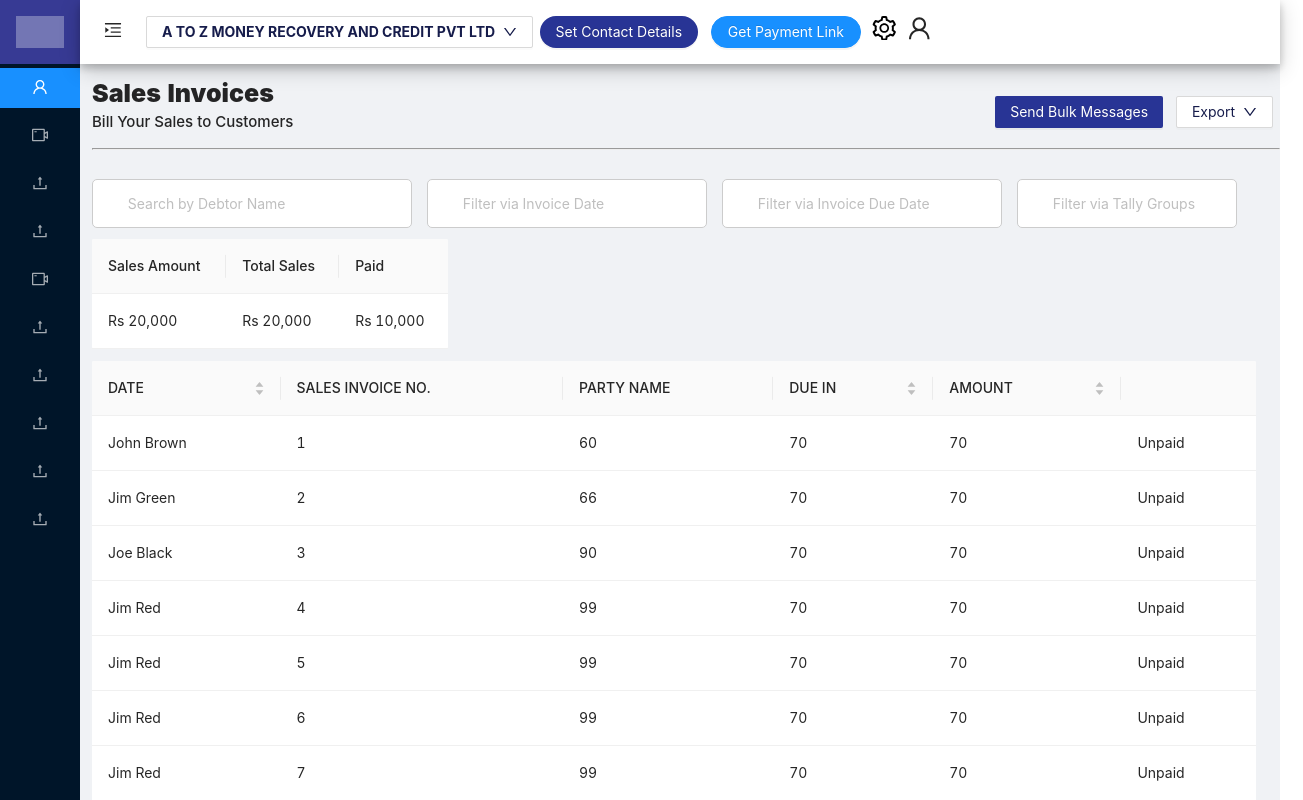
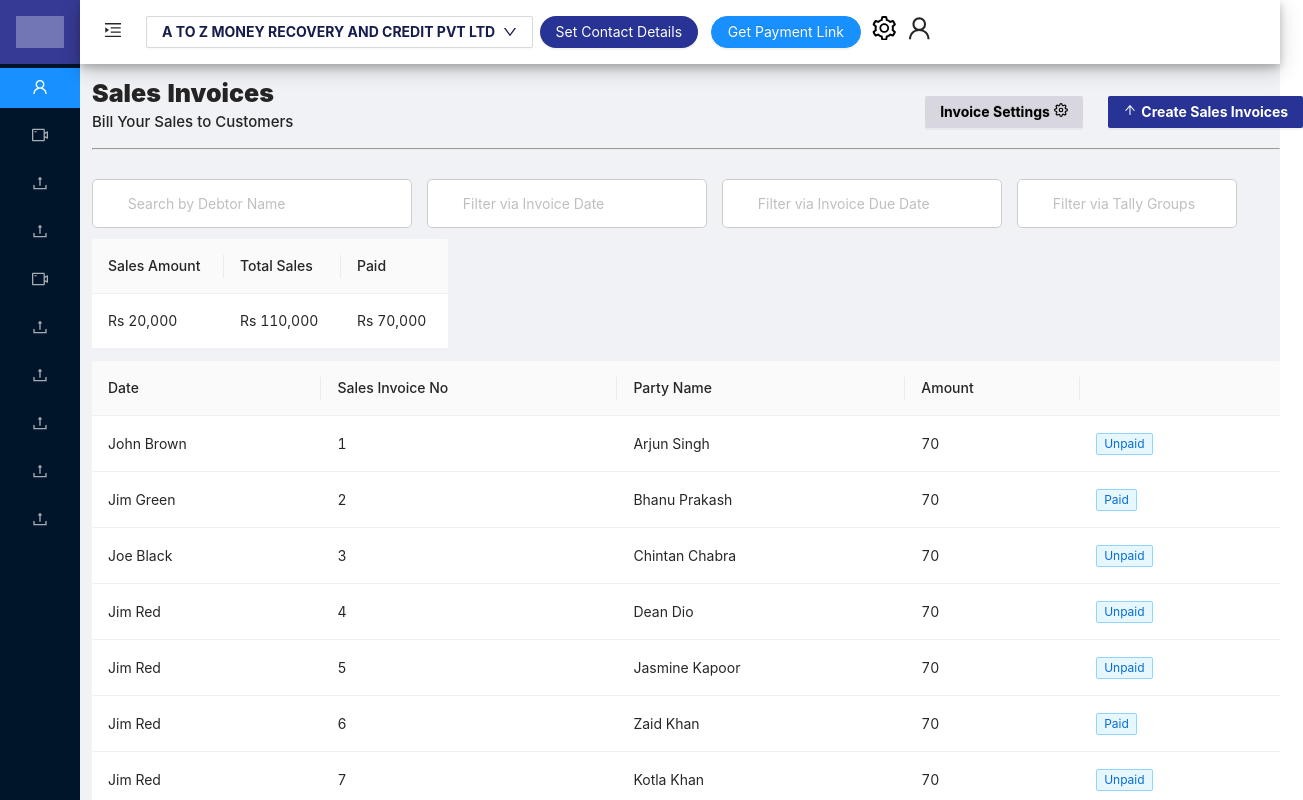
Before and after one commit to VKJ-Law-Offices/frontend, a React (Create React App) app: page /invoices in a window 1280 px wide. Shown: the top 800 px of the page, 1303 px wide, since content can reach past the window. Built offline with nearby package versions, Linux system fonts and the light colour scheme.

Commit message:
data added and tags added

```diff
--- a/package.json
+++ b/package.json
@@ -10,6 +10,7 @@
     "antd": "^4.23.2",
     "react": "^18.2.0",
     "react-dom": "^18.2.0",
+    "react-icons": "^4.4.0",
     "react-router-dom": "^6.4.0",
     "react-scripts": "5.0.1",
     "web-vitals": "^2.1.4"
--- a/src/components/Invoices/Invoices.jsx
+++ b/src/components/Invoices/Invoices.jsx
@@ -1,5 +1,7 @@
 import React, { useState } from "react";
 import { NavLink } from "react-router-dom";
+import { FiSettings } from "react-icons/fi";
+import { AiOutlineArrowUp } from "react-icons/ai"
 import {
   MenuFoldOutlined,
   MenuUnfoldOutlined,
@@ -13,12 +15,13 @@ import { Input, Radio, Pagination, Table, Divider } from "antd";
 import { Card, Button, Col, Row, Statistic } from "antd";
 import { Layout, Menu, Typography } from "antd";
 import Icon, { DownOutlined, UpOutlined } from "@ant-design/icons";
-import { Dropdown, Space } from "antd";
+import { Dropdown, Space, Tag } from "antd";
 
 import "antd/dist/antd.css";
 import "../DashboardLayout/dashboard-layout.css";
 import background from "../../resources/search-icon-SBI-300266455-preview.jpg";
 
+const { Column, ColumnGroup } = Table;
 const { Header, Sider, Content } = Layout;
 const { Search } = Input;
 const { Title } = Typography;
@@ -42,10 +45,11 @@ const maincolumn = [
 const maindata = [
   {
     sales_amount: "Rs 20,000",
-    total_sales: "Rs 20,000",
-    paid: "Rs 10,000"
+    total_sales: "Rs 110,000",
+    paid: "Rs 70,000"
   }
 ]
+
 const columns = [
   {
     title: "DATE",
@@ -81,211 +85,99 @@ const columns = [
   },
   {
     title: "",
-    dataIndex: "button",
-  },
-  // {
-  //   title: "BALANCE DUE",
-  //   dataIndex: "balance_due",
-  //   sorter: {
-  //     compare: (a, b) => a.inv_no - b.inv_no,
-  //     multiple: 3,
-  //   },
-  // },
-  // {
-  //   title: "STATUS",
-  //   dataIndex: "status",
-  //   filters: [
-  //     {
-  //       text: 'Partially Paid',
-  //       value: 'Partially Paid',
-  //     },
-  //     {
-  //       text: 'Not Overdue',
-  //       value: 'Not Overdue',
-  //     },
-  //     {
-  //       text: 'Paid',
-  //       value: 'Paid',
-  //     },
-  //     {
-  //       text: 'Overdue',
-  //       value: 'Overdue',
-  //     },
-  //     {
-  //       text: 'Due Today',
-  //       value: 'Due Today',
-  //     },
-  //     {
-  //       text: 'Created Today',
-  //       value: 'Created Today',
-  //     },
-  //   ],
-  //   onFilter: (value, record) => record.name.indexOf(value) === 0,
-  // },
-  // {
-  //   title: "ACKNOWLEDGED",
-  //   dataIndex: "acknowledged",
-  // },
-  // {
-  //   title: "SEND INVOICE",
-  //   dataIndex: "send_invoice",
-  // },
+    dataIndex: "tags",
+    key: "tags",
+  }
 ];
 
 const data = [
   {
     key: "1",
     date: "John Brown",
-    inv_no: 1,
-    customer_name: 60,
+    sales_invoice: 1,
+    party_name: "Arjun Singh",
     amount: 70,
-    due_date: 70,
-    balance_due: 70,
-    invoice_type: 70,
-    status: 70,
-    acknowledged: 70,
-    send_invoice: 70,
-    button: "Unpaid"
+    tags: ["Unpaid"]
   },
   {
     key: "2",
     date: "Jim Green",
-    inv_no: 2,
-    customer_name: 66,
+    sales_invoice: 2,
+    party_name: "Bhanu Prakash",
     amount: 70,
-    due_date: 70,
-    balance_due: 70,
-    invoice_type: 70,
-    status: 70,
-    acknowledged: 70,
-    send_invoice: 70,
-    button: "Unpaid"
+    tags: ["Paid"]
   },
   {
     key: "3",
     date: "Joe Black",
-    inv_no: 3,
-    customer_name: 90,
+    sales_invoice: 3,
+    party_name: "Chintan Chabra",
     amount: 70,
-    due_date: 70,
-    balance_due: 70,
-    invoice_type: 70,
-    status: 70,
-    acknowledged: 70,
-    send_invoice: 70,
-    button: "Unpaid"
+    tags: ["Unpaid"]
   },
   {
     key: "4",
     date: "Jim Red",
-    inv_no: 4,
-    customer_name: 99,
+    sales_invoice: 4,
+    party_name: "Dean Dio",
     amount: 70,
-    due_date: 70,
-    balance_due: 70,
-    invoice_type: 70,
-    status: 70,
-    acknowledged: 70,
-    send_invoice: 70,
-    button: "Unpaid"
+    tags: ["Unpaid"]
   },
   {
     key: "5",
     date: "Jim Red",
-    inv_no: 5,
-    customer_name: 99,
+    sales_invoice: 5,
+    party_name: "Jasmine Kapoor",
     amount: 70,
-    due_date: 70,
-    balance_due: 70,
-    invoice_type: 70,
-    status: 70,
-    acknowledged: 70,
-    send_invoice: 70,
-    button: "Unpaid"
+    tags: ["Unpaid"]
   },
   {
     key: "6",
     date: "Jim Red",
-    inv_no: 6,
-    customer_name: 99,
+    sales_invoice: 6,
+    party_name: "Zaid Khan",
     amount: 70,
-    due_date: 70,
-    balance_due: 70,
-    invoice_type: 70,
-    status: 70,
-    acknowledged: 70,
-    send_invoice: 70,
-    button: "Unpaid"
+    tags: ["Paid"],
   },
   {
     key: "7",
     date: "Jim Red",
-    inv_no: 7,
-    customer_name: 99,
+    sales_invoice: 7,
+    party_name: "Kotla Khan",
     amount: 70,
-    due_date: 70,
-    balance_due: 70,
-    invoice_type: 70,
-    status: 70,
-    acknowledged: 70,
-    send_invoice: 70,
-    button: "Unpaid"
+    tags: ["Unpaid"]
   },
   {
     key: "8",
     date: "Jim Red",
-    inv_no: 8,
-    customer_name: 99,
+    sales_invoice: 8,
+    party_name: "Rishi Yadav",
     amount: 70,
-    due_date: 70,
-    balance_due: 70,
-    invoice_type: 70,
-    status: 70,
-    acknowledged: 70,
-    send_invoice: 70,
-    button: "Unpaid"
+    tags: ["Unpaid"]
   },
   {
     key: "9",
     date: "Jim Red",
-    inv_no: 9,
-    customer_name: 99,
+    sales_invoice: 9,
+    party_name: "Rohan Kapoor",
     amount: 70,
-    due_date: 70,
-    balance_due: 70,
-    invoice_type: 70,
-    status: 70,
-    acknowledged: 70,
-    send_invoice: 70,
-    button: "Unpaid"
+    tags: ["Unpaid"]
   },
   {
     key: "10",
     date: "Jim Red",
-    inv_no: 10,
-    customer_name: 99,
+    sales_invoice: 10,
+    party_name: "Sanjiv Rathee",
     amount: 70,
-    due_date: 70,
-    balance_due: 70,
-    invoice_type: 70,
-    status: 70,
-    acknowledged: 70,
-    send_invoice: 70,
-    button: "Unpaid"
+    tags: ["Unpaid"]
   },
   {
     key: "11",
     date: "Jim Red",
-    inv_no: 11,
-    customer_name: 99,
+    sales_invoice: 11,
+    party_name: "Tarun Sharma",
     amount: 70,
-    due_date: 70,
-    balance_due: 70,
-    invoice_type: 70,
-    status: 70,
-    acknowledged: 70,
-    send_invoice: 70,
-    button: "Unpaid"
+    tags: ["Unpaid"]
   },
 ];
 
@@ -581,14 +473,25 @@ const Invoices = () => {
                   >
                     <div>
                       <h2 style={{ fontSize: '25px', fontWeight: '900', marginTop: "10px" }}>Sales Invoices</h2>
-                      <h1 style={{ fontSize: '15px' , marginTop: "-8%"}}>Bill Your Sales to Customers</h1>
+                      <h1 style={{ fontSize: '15px', marginTop: "-8%" }}>Bill Your Sales to Customers</h1>
                     </div>
                     <div style={{
                       display: "flex", width: "60px",
                       marginLeft: "auto",
-                      marginRight: 0,
+                      marginRight: "70px",
                       marginTop: "32px"
                     }}>
+                      <Button
+                        type="primary"
+                        style={{
+                          margin: "0 1vw",
+                          backgroundColor: "#d8d7df",
+                          color: "#000000",
+                          border: "none",
+                        }}
+                      ><a style={{ color: "#000000" }}>Invoice Settings</a>&nbsp;
+                        <FiSettings />
+                      </Button>
                       <Button
                         type="primary"
                         style={{
@@ -597,30 +500,15 @@ const Invoices = () => {
                           border: "none",
                         }}
                       >
-                        Send Bulk Messages
+                        <AiOutlineArrowUp />&nbsp;<a style={{ color: "#ffffff" }}>Create Sales Invoices</a>
                       </Button>
-                      <Dropdown
-                        overlay={menu2}
-                        trigger={["click"]}
-                        style={{ border: "2px black" }}
-                        onClick={() => setDroppeddown2(!droppeddown2)}
-                      >
-                        <a onClick={(e) => e.preventDefault()}>
-                          <Space>
-                            <Button style={{ color: "rgb(22, 28, 75)" }}>
-                              Export
-                              <DownOutlined />
-                            </Button>
-                          </Space>
-                        </a>
-                      </Dropdown>
                     </div>
 
                   </div>
                 </div>
               </Row>
               <hr />
-              <Row style={{ marginBottom: "1%" , marginTop: "-3%"}}>
+              <Row style={{ marginBottom: "1%", marginTop: "-3%" }}>
                 <div style={{ display: "flex" }}>
                   <Input
                     placeholder="Search by Debtor Name"
@@ -656,10 +544,9 @@ const Invoices = () => {
                   />
                 </div>
               </Row>
-
-
               <Table
                 style={{ marginLeft: "0%", marginRight: "70%", paddingBottom: "1%" }}
+                tags={maindata}
                 columns={maincolumn}
                 dataSource={maindata}
                 onChange={onChangeTableValues}
@@ -667,15 +554,25 @@ const Invoices = () => {
                   false
                 }
               />
-              <Table
-                style={{ marginRight: "2%" }}
-                columns={columns}
-                dataSource={data}
-                onChange={onChangeTableValues}
-                pagination={{
-                  size: "small",
-                }}
-              />
+              <Table dataSource={data}>
+                <Column title="Date" dataIndex="date" key="date" />
+                <Column title="Sales Invoice No" dataIndex="sales_invoice" key="sales_invoice" />
+                <Column title="Party Name" dataIndex="party_name" key="party_name" />
+                <Column title="Amount" dataIndex="amount" key="amount" />
+                <Column
+                  title=""
+                  dataIndex="tags"
+                  key="tags"
+
+                  render={(tag) => (
+                    <>
+                    <Tag  color="blue" key={tag}>
+                          {tag}
+                        </Tag>
+                    </>
+                  )}
+                />
+              </Table>
             </div>
           </Layout>
         </Layout>
```
Also changed, not shown: 1 other file (tests, documents, lock files or other folders).
